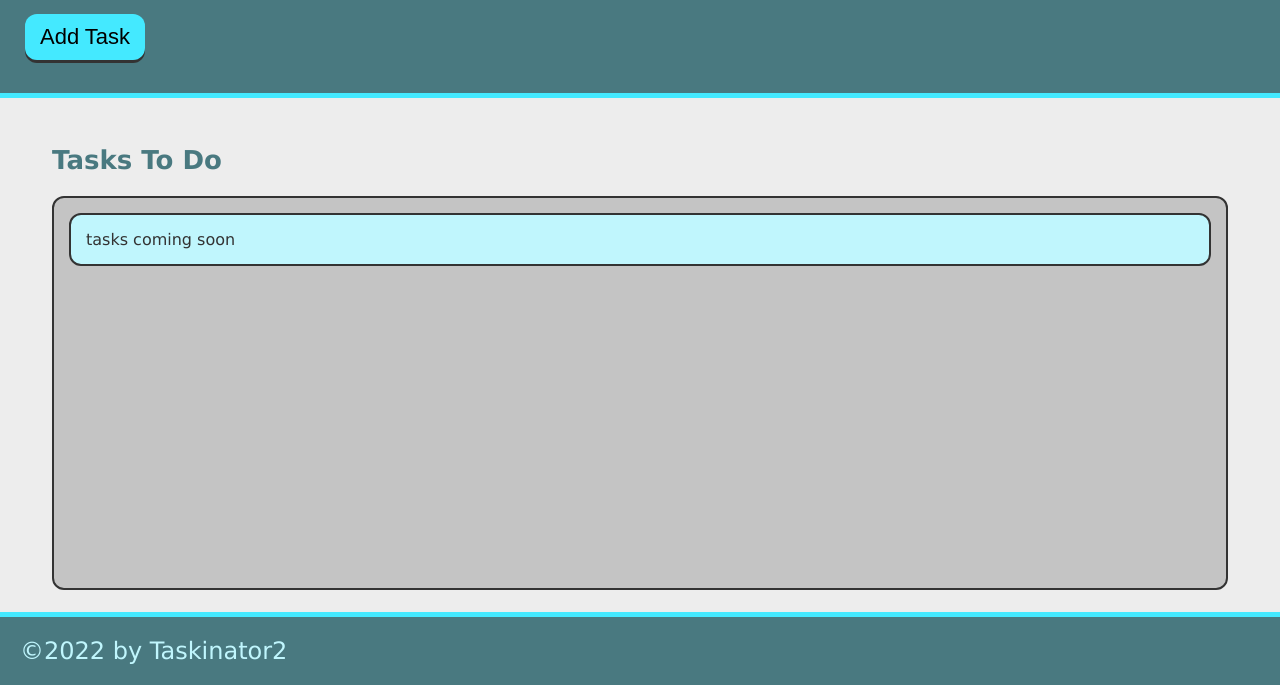
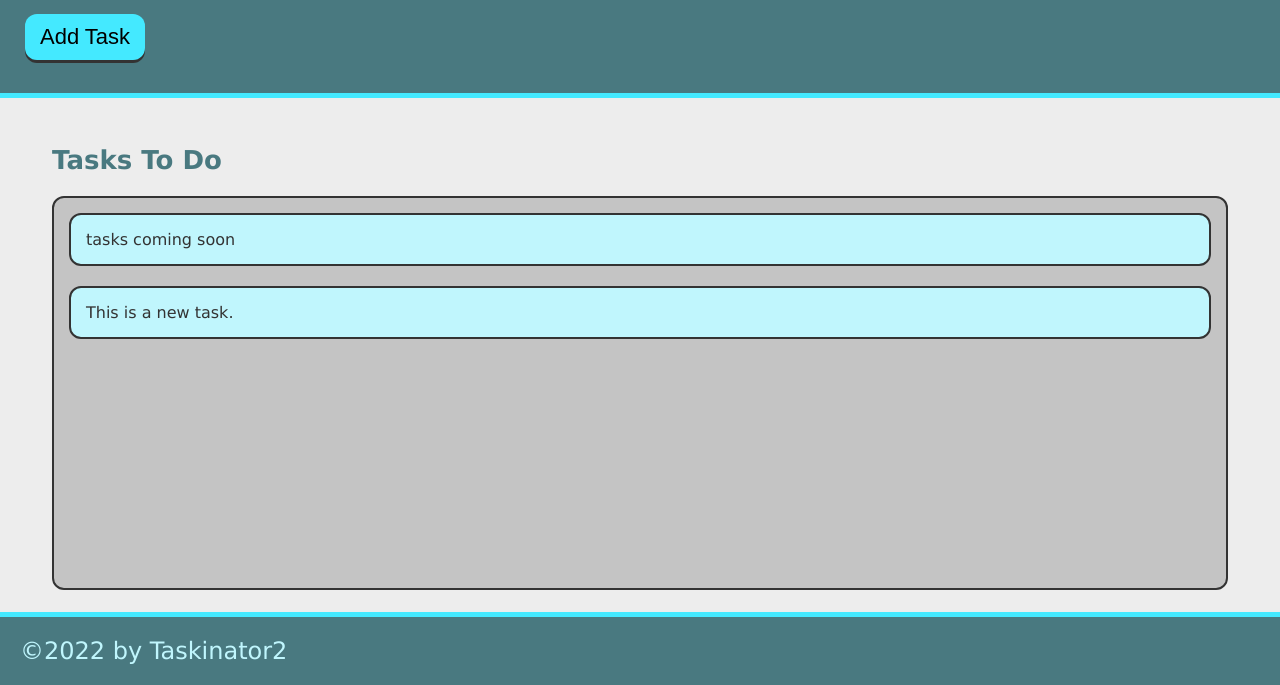
Before and after one commit to clarkspencerc/taskinator2, a plain HTML site: page index.html in a window 1280 px wide. Both pictures are taken after a click on the button "Add Task". Shown: the part 115-800 px from the top of the page. Drawn offline with Linux system fonts and the light colour scheme.

Commit message:
add ability to add task

```diff
--- a/assets/js/script.js
+++ b/assets/js/script.js
@@ -0,0 +1,15 @@
+var buttonEl = document.querySelector("#save-task");
+var tasksToDoEl = document.querySelector("#tasks-to-do");
+
+
+
+var createTaskHandler = function() {
+    var listItemEl = document.createElement("li");
+    listItemEl.className = "task-item";
+    listItemEl.textContent = "This is a new task.";
+    tasksToDoEl.appendChild(listItemEl);
+}
+
+buttonEl.addEventListener("click", createTaskHandler);
+
+console.log(buttonEl);
--- a/index.html
+++ b/index.html
@@ -13,12 +13,12 @@
     <header>
         <h1 class="page-title">Taskinator2</h1>
         <p>Click the button below to add a new task!</p>
-        <button class="btn">Add Task</button>
+        <button class="btn" id="save-task">Add Task</button>
     </header>
     <main class="page-content">
         <section class="task-list-wrapper">
             <h2 class="list-title">Tasks To Do</h2>
-            <ul class="task-list">
+            <ul class="task-list" id="tasks-to-do">
                 <li class="task-item">tasks coming soon</li>
             </ul>
         </section>
```
